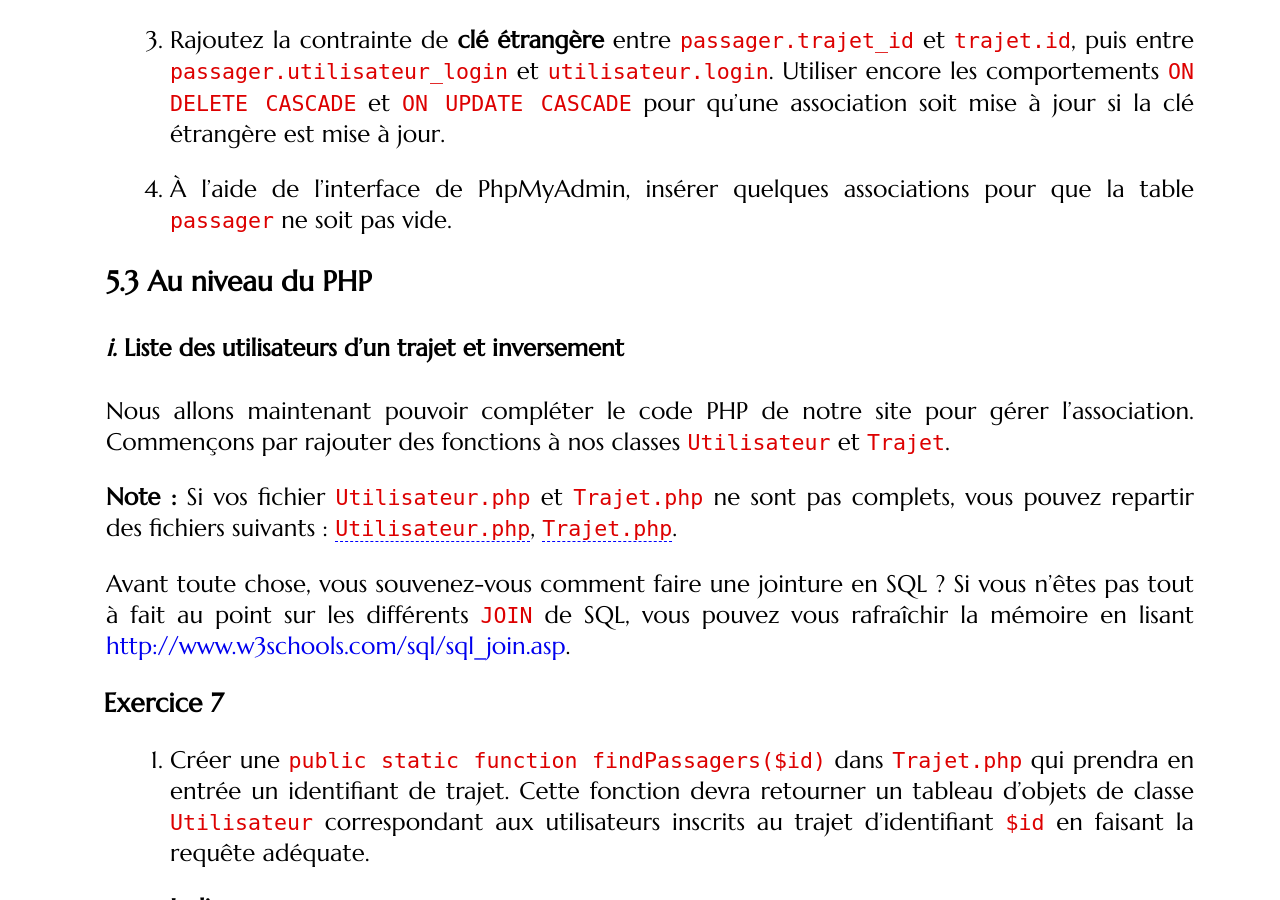
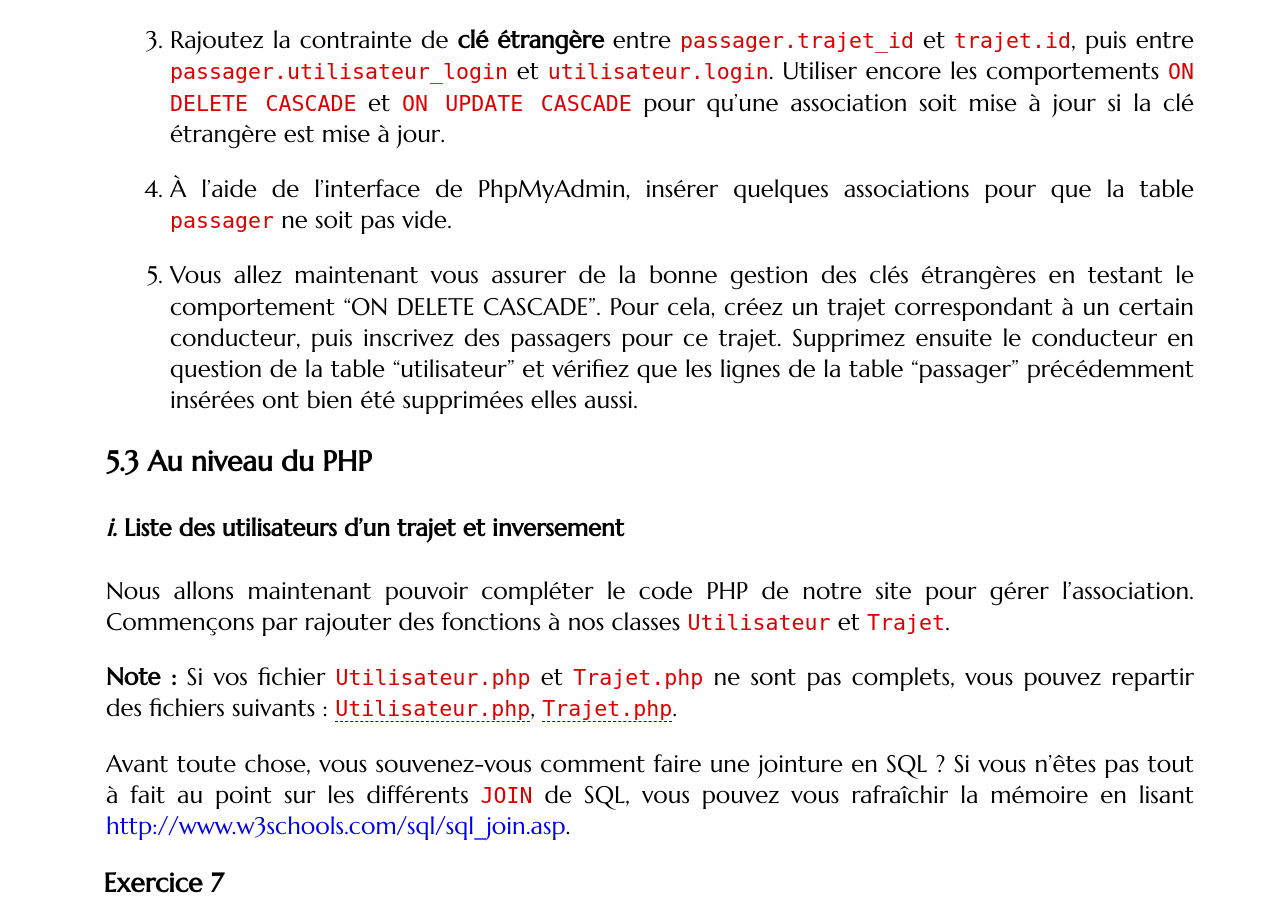
Before and after one commit to romainlebreton/R3.01-DeveloppementWeb, a Jekyll site: the page built from tutorials/tutorial3.md, in a window 1280 px wide and 900 px high, scrolled down 7836 px. Built offline with Jekyll 4.4.1, drawn with Linux system fonts in a browser that asks for light colours; some web fonts are replaced.

Commit message:
Update tutorial3.md

```diff
--- a/tutorials/tutorial3.md
+++ b/tutorials/tutorial3.md
@@ -324,6 +324,9 @@ est mise à jour.
 3. À l'aide de l'interface de PhpMyAdmin, insérer quelques associations pour que
 la table `passager` ne soit pas vide.
 
+4. Vous allez maintenant vous assurer de la bonne gestion des clés étrangères en testant le comportement "ON DELETE CASCADE".
+Pour cela, créez un trajet correspondant à un certain conducteur, puis inscrivez des passagers pour ce trajet. Supprimez ensuite le conducteur en question de la table "utilisateur" et vérifiez que les lignes de la table "passager" précédemment insérées ont bien été supprimées elles aussi.
+
 </div>
 
 ### Au niveau du PHP
```
